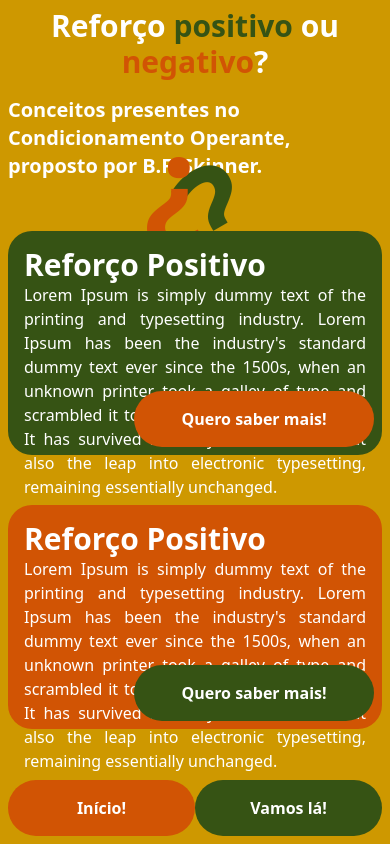
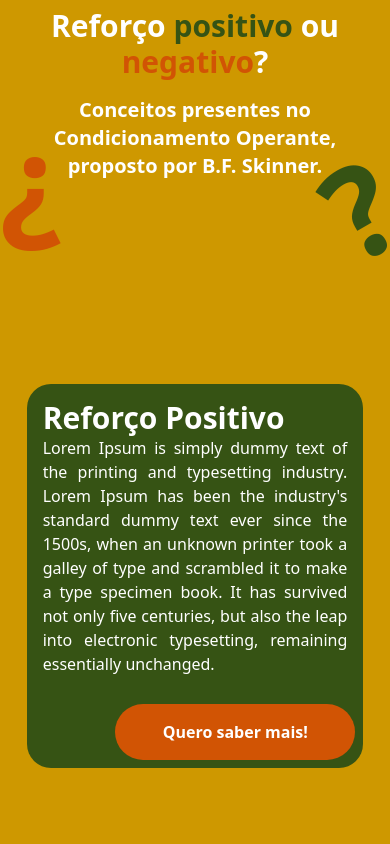
Before and after one commit to afonsomateus21/quiz-cognicao, a React (Vite) app: page /reinforcements-description in a window 390 px wide. Shown: the top 844 px of the page. Built offline with nearby package versions, Linux system fonts and the light colour scheme.

Commit message:
fix: ajustes na responsividade da pagina ReinforcementsDescription

```diff
--- a/src/components/ReinforcementDescriptionCard.tsx
+++ b/src/components/ReinforcementDescriptionCard.tsx
@@ -7,7 +7,7 @@ interface ReinforcementeDescriptionCardProps {
 
 export function ReinforcementDescriptionCard({ color, children } : ReinforcementeDescriptionCardProps) {
   return (
-    <section className={`${color} w-full h-56 p-4 rounded-3xl relative`}>
+    <section className={`${color} w-[90%] md:w-full h-96 md:h-64 lg:h-56 p-4 rounded-3xl relative`}>
       <h1 className="text-white text-3xl font-bold">Reforço Positivo</h1>
       <p className="text-white text-justify">Lorem Ipsum is simply dummy text of the printing and typesetting industry. Lorem Ipsum has been the industry's standard dummy text ever since the 1500s, when an unknown printer took a galley of type and scrambled it to make a type specimen book. It has survived not only five centuries, but also the leap into electronic typesetting, remaining essentially unchanged.</p>
       <div className="absolute right-2 bottom-2">
--- a/src/pages/ReinforcementsDescription.tsx
+++ b/src/pages/ReinforcementsDescription.tsx
@@ -3,7 +3,7 @@ import { ReinforcementDescriptionCard } from "../components/ReinforcementDescrip
 
 export function ReinforcementsDescription() {
   return (
-    <main className="bg-yellow-600 h-screen flex flex-col justify-center relative">
+    <main className="bg-yellow-600 h-[200vh] md:h-screen flex flex-col justify-center relative overflow-x-hidden">
       <div className="p-2 md:p-0 my-0 mx-auto h-full w-full md:h-3/4 md:w-3/4 flex flex-col justify-between items-center">
         <div>
           <h1 className="text-3xl text-center text-white font-bold">Reforço
@@ -11,19 +11,19 @@ export function ReinforcementsDescription() {
             ou <span className="text-orange-600">negativo</span>?
           </h1>
 
-          <h2 className="text-xl mt-4 text-white font-bold">
+          <h2 className="text-xl text-center mt-4 text-white font-bold">
             Conceitos presentes no Condicionamento Operante, proposto por B.F. Skinner.
           </h2>
         </div>
 
         <span
-          className="text-9xl font-bold text-lime-900 absolute right-36 top-36 rotate-[-30deg]"
+          className="text-9xl font-bold text-lime-900 absolute right-0 top-36 lg:right-36 lg:top-32 rotate-[-30deg]"
         >
           ?
         </span>
 
         <span
-          className="text-9xl font-bold text-orange-600 absolute left-36 top-36 rotate-180"
+          className="text-9xl font-bold text-orange-600 absolute left-0 top-36 lg:left-36 lg:top-36 rotate-180"
         >
           ?
         </span>
@@ -42,7 +42,7 @@ export function ReinforcementsDescription() {
           }
         />
 
-        <div className="w-full flex justify-between">
+        <div className="w-full flex flex-col md:flex-row gap-2 md:gap-0 items-center md:justify-between">
           <CustomLink to="/question" color="bg-orange-600" title="Início!" />
           <CustomLink to="/question" color="bg-lime-900" title="Vamos lá!" />
         </div>
```
